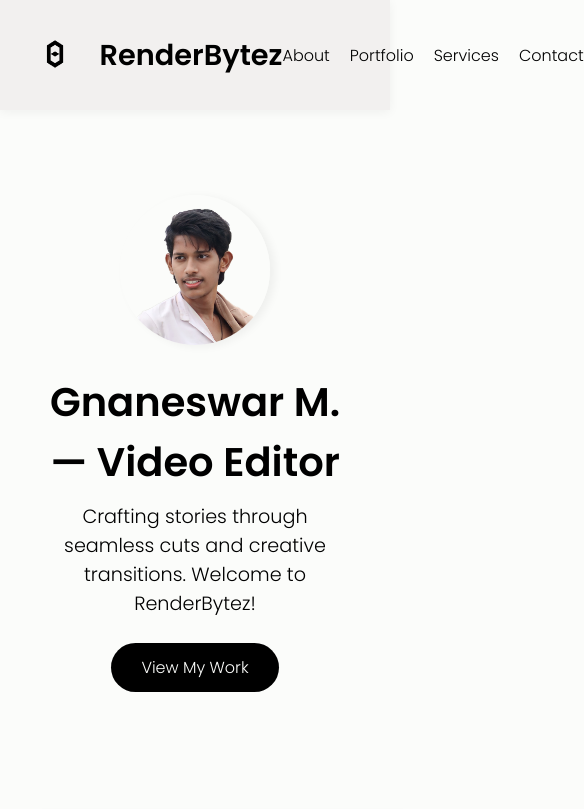
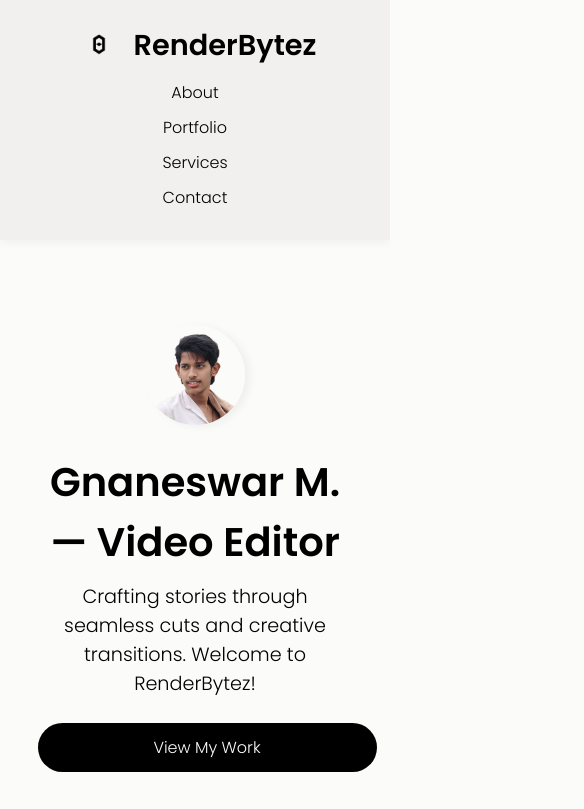
Before and after one commit to gnaneswar4255/portfolio, a plain HTML site: page index.html in a window 390 px wide. Shown: the top 809 px of the page, 584 px wide, since content can reach past the window. Drawn offline with Linux system fonts and the light colour scheme.

Commit message:
Update styles.css

```diff
--- a/styles.css
+++ b/styles.css
@@ -214,3 +214,61 @@ footer p {
     border-radius: 12px;
     box-shadow: 0 4px 12px rgba(0,0,0,0.2);
 }
+
+/* For tablets and small laptops */
+@media screen and (max-width: 1024px) {
+  .hero-content {
+    flex-direction: column;
+    align-items: center;
+    text-align: center;
+  }
+
+  .nav-list {
+    gap: 10px;
+  }
+
+  .video-grid {
+    grid-template-columns: 1fr 1fr;
+  }
+}
+
+/* For mobile phones */
+@media screen and (max-width: 600px) {
+  header .container {
+    flex-direction: column;
+    align-items: center;
+    text-align: center;
+  }
+
+  nav ul {
+    flex-direction: column;
+    gap: 10px;
+    padding: 10px 0;
+  }
+
+  .logo-img {
+    width: 50px;
+  }
+
+  .profile-pic {
+    width: 100px;
+    height: 100px;
+  }
+
+  .video-grid {
+    grid-template-columns: 1fr;
+  }
+
+  .btn-primary, .btn-secondary {
+    width: 100%;
+    padding: 12px;
+  }
+
+  .aboutcontainer, .servicecontainer {
+    padding: 30px 20px;
+  }
+
+  .services-grid {
+    grid-template-columns: 1fr;
+  }
+}
```
